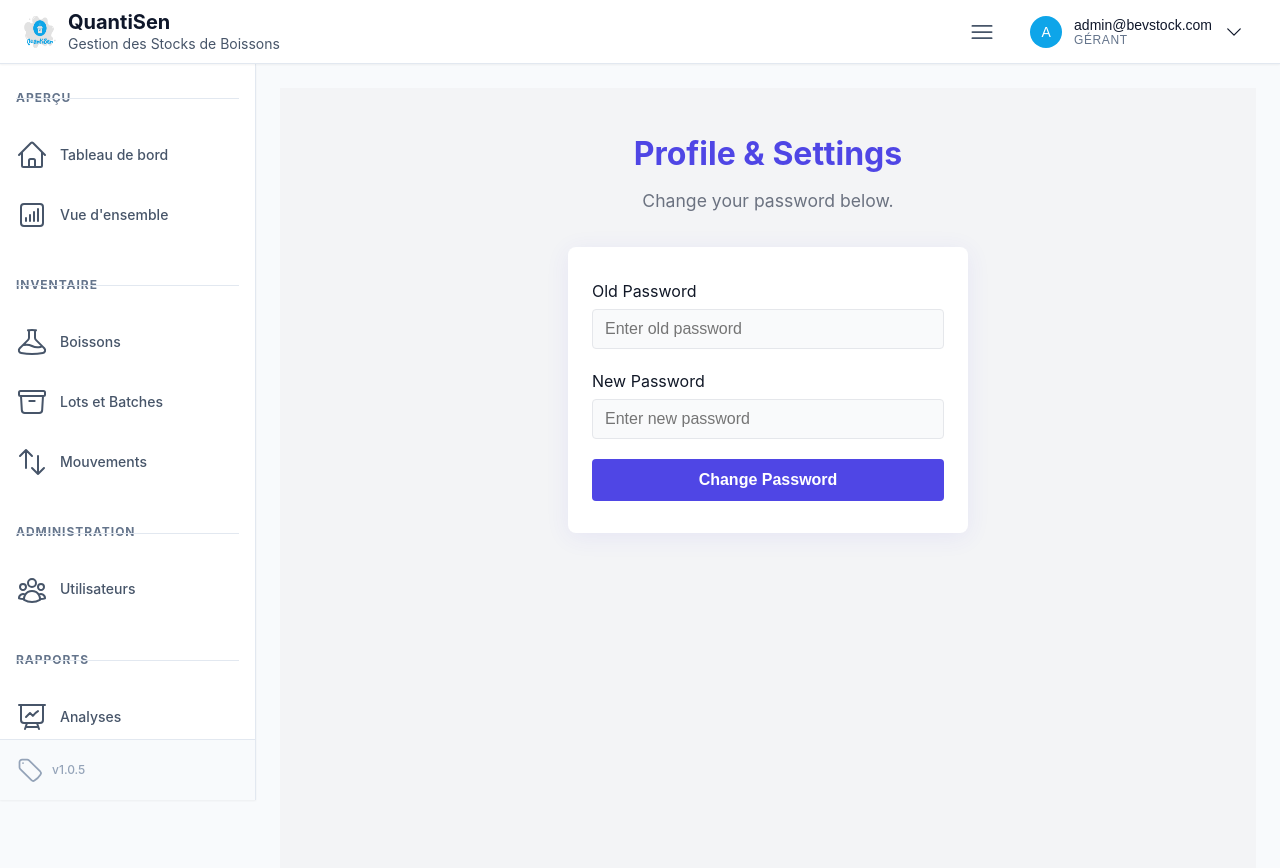
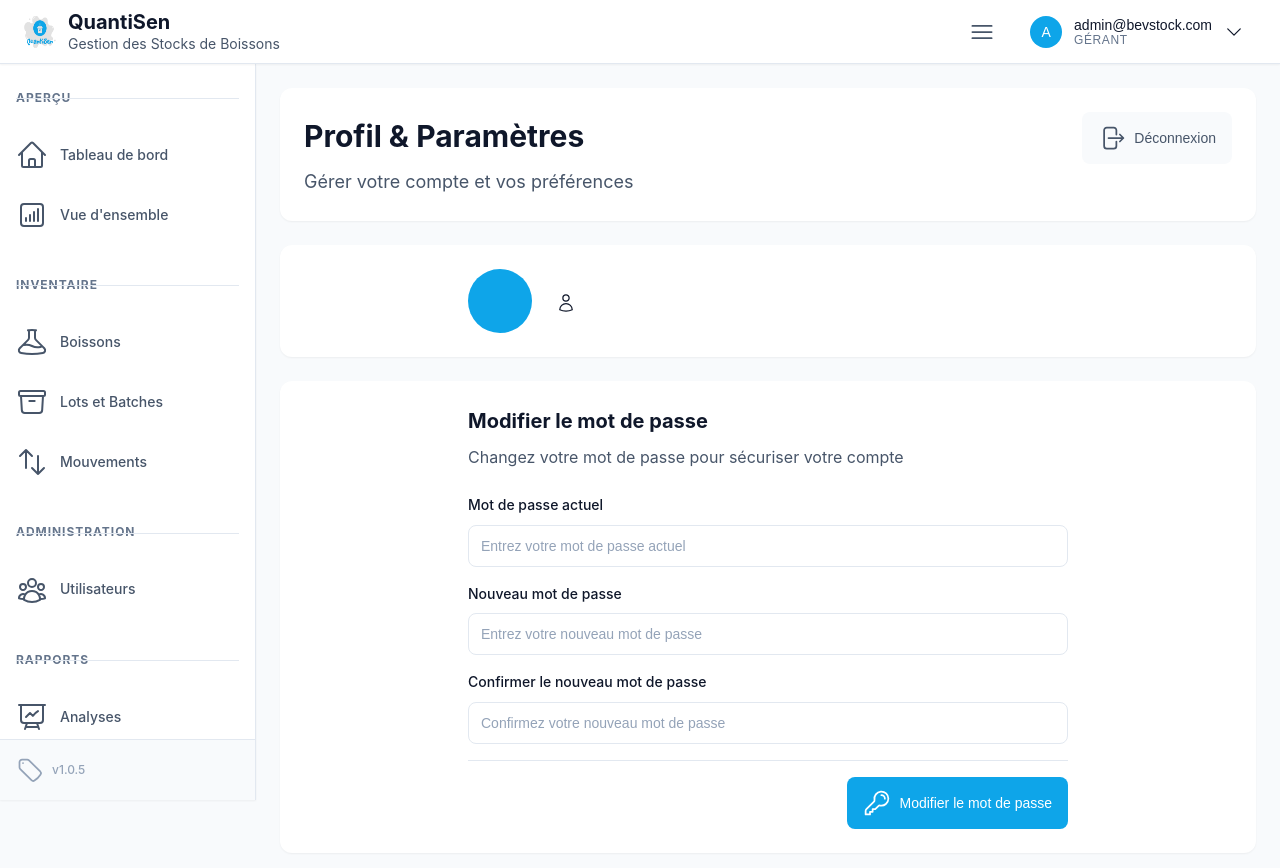
Before and after one commit to traorecheikh/quantisen-client, a Vue app: page /profile in a window 1280 px wide. Shown: the top 868 px of the page. Built offline with nearby package versions, Linux system fonts and the light colour scheme.

Commit message:
feat: enhance ProfilePage with user information display and password change functionality

```diff
--- a/src/pages/ProfilePage.vue
+++ b/src/pages/ProfilePage.vue
@@ -1,96 +1,450 @@
 <template>
   <div class="profile-page">
-    <header class="page-header">
-      <h1>Profile & Settings</h1>
-      <p class="page-subtitle">Change your password below.</p>
-    </header>
-    <section class="profile-section">
-      <form class="change-password-form">
-        <div class="form-group">
-          <label for="old-password">Old Password</label>
-          <input id="old-password" type="password" class="app-input" placeholder="Enter old password" />
+    <!-- Page Header -->
+    <div class="page-header">
+      <div class="header-content">
+        <div class="header-text">
+          <h1 class="page-title">Profil & Paramètres</h1>
+          <p class="page-subtitle">Gérer votre compte et vos préférences</p>
         </div>
-        <div class="form-group">
-          <label for="new-password">New Password</label>
-          <input id="new-password" type="password" class="app-input" placeholder="Enter new password" />
+        <div class="header-actions">
+          <button
+            class="action-btn secondary"
+            @click="logout"
+          >
+            <ArrowRightOnRectangleIcon class="w-4 h-4" />
+            Déconnexion
+          </button>
         </div>
-        <button class="app-btn app-btn-primary" type="button">Change Password</button>
-      </form>
-    </section>
+      </div>
+    </div>
+
+    <!-- Profile Information -->
+    <div class="profile-section">
+      <div class="profile-container">
+        <div class="profile-header">
+          <div class="profile-avatar">
+            {{ currentUser?.email?.charAt(0)?.toUpperCase() }}
+          </div>
+          <div class="profile-info">
+            <h2 class="profile-name">{{ currentUser?.firstName }} {{ currentUser?.lastName }}</h2>
+            <p class="profile-email">{{ currentUser?.email }}</p>
+            <span class="profile-role" :class="currentUser?.role?.toLowerCase()">
+              <ShieldCheckIcon v-if="currentUser?.role === 'GERANT'" class="w-3 h-3" />
+              <UserIcon v-else class="w-3 h-3" />
+              {{ getRoleText(currentUser?.role) }}
+            </span>
+          </div>
+        </div>
+      </div>
+    </div>
+
+    <!-- Change Password Section -->
+    <div class="settings-section">
+      <div class="settings-container">
+        <div class="settings-header">
+          <h3 class="settings-title">Modifier le mot de passe</h3>
+          <p class="settings-subtitle">Changez votre mot de passe pour sécuriser votre compte</p>
+        </div>
+
+        <form @submit.prevent="changePassword" class="password-form">
+          <div class="form-group">
+            <label for="current-password">Mot de passe actuel</label>
+            <input
+              id="current-password"
+              v-model="passwordForm.currentPassword"
+              type="password"
+              class="form-input"
+              placeholder="Entrez votre mot de passe actuel"
+              required
+            />
+          </div>
+
+          <div class="form-group">
+            <label for="new-password">Nouveau mot de passe</label>
+            <input
+              id="new-password"
+              v-model="passwordForm.newPassword"
+              type="password"
+              class="form-input"
+              placeholder="Entrez votre nouveau mot de passe"
+              required
+            />
+          </div>
+
+          <div class="form-group">
+            <label for="confirm-password">Confirmer le nouveau mot de passe</label>
+            <input
+              id="confirm-password"
+              v-model="passwordForm.confirmPassword"
+              type="password"
+              class="form-input"
+              placeholder="Confirmez votre nouveau mot de passe"
+              required
+            />
+          </div>
+
+          <div class="form-actions">
+            <button type="submit" class="submit-btn primary">
+              <KeyIcon class="w-4 h-4" />
+              Modifier le mot de passe
+            </button>
+          </div>
+        </form>
+      </div>
+    </div>
   </div>
 </template>
 
 <script setup lang="ts">
-// No logic yet
+import { ref, onMounted } from 'vue'
+import { useRouter } from 'vue-router'
+import {
+  ArrowRightOnRectangleIcon,
+  KeyIcon,
+  ShieldCheckIcon,
+  UserIcon
+} from '@heroicons/vue/24/outline'
+import { type User, UserService } from "../api"
+import { POSITION, useToast } from 'vue-toastification'
+
+const router = useRouter()
+const toast = useToast()
+
+const currentUser = ref<User | null>(null)
+const passwordForm = ref({
+  currentPassword: '',
+  newPassword: '',
+  confirmPassword: ''
+})
+
+onMounted(async () => {
+  // Get current user info from localStorage or API
+  const storedUser = localStorage.getItem('currentUser')
+  if (storedUser) {
+    currentUser.value = JSON.parse(storedUser)
+  }
+})
+
+const getRoleText = (role: string | undefined) => {
+  switch (role) {
+    case 'GERANT':
+      return 'Gérant'
+    case 'EMPLOYE':
+      return 'Employé'
+    case 'LIVREUR':
+      return 'Livreur'
+    default:
+      return role
+  }
+}
+
+const changePassword = async () => {
+  if (passwordForm.value.newPassword !== passwordForm.value.confirmPassword) {
+    toast.error('Les mots de passe ne correspondent pas', {
+      timeout: 3000,
+      position: POSITION.BOTTOM_RIGHT
+    })
+    return
+  }
+
+  if (passwordForm.value.newPassword.length < 6) {
+    toast.error('Le mot de passe doit contenir au moins 6 caractères', {
+      timeout: 3000,
+      position: POSITION.BOTTOM_RIGHT
+    })
+    return
+  }
+
+  try {
+    if (currentUser.value?.id) {
+      await UserService.changePassword(currentUser.value.id, {
+        currentPassword: passwordForm.value.currentPassword,
+        newPassword: passwordForm.value.newPassword
+      })
+
+      toast.success('Mot de passe modifié avec succès !', {
+        timeout: 3000,
+        position: POSITION.BOTTOM_RIGHT
+      })
+
+      // Clear form
+      passwordForm.value = {
+        currentPassword: '',
+        newPassword: '',
+        confirmPassword: ''
+      }
+    }
+  } catch (error) {
+    toast.error('Erreur lors de la modification du mot de passe', {
+      timeout: 3000,
+      position: POSITION.BOTTOM_RIGHT
+    })
+  }
+}
+
+const logout = () => {
+  localStorage.removeItem('authToken')
+  localStorage.removeItem('currentUser')
+  router.push('/login')
+  toast.success('Déconnexion réussie', {
+    timeout: 2000,
+    position: POSITION.BOTTOM_RIGHT
+  })
+}
 </script>
 
 <style scoped>
 .profile-page {
-  min-height: 100vh;
-  background: #f3f4f6;
-  padding: 40px 0 0 0;
-}
-.page-header {
-  text-align: center;
-  margin-bottom: 32px;
-}
-.page-header h1 {
-  font-size: 2rem;
-  color: #4f46e5;
-  font-weight: bold;
-}
-.page-subtitle {
-  color: #6b7280;
-  font-size: 1.1rem;
-  margin-top: 8px;
-}
-.profile-section {
-  max-width: 400px;
-  margin: 0 auto;
-  background: #fff;
-  border-radius: 8px;
-  box-shadow: 0 4px 24px rgba(79,70,229,0.08);
-  padding: 32px 24px;
-}
-.change-password-form {
   display: flex;
   flex-direction: column;
-  gap: 20px;
+  gap: var(--space-6);
 }
+
+.page-header {
+  background: var(--color-bg-primary);
+  border-radius: var(--radius-xl);
+  padding: var(--space-6);
+  box-shadow: var(--shadow-sm);
+}
+
+.header-content {
+  display: flex;
+  justify-content: space-between;
+  align-items: flex-start;
+  gap: var(--space-4);
+}
+
+.header-text {
+  flex: 1;
+}
+
+.page-title {
+  font-size: var(--font-size-3xl);
+  font-weight: var(--font-weight-bold);
+  color: var(--color-text-primary);
+  margin-bottom: var(--space-2);
+}
+
+.page-subtitle {
+  font-size: var(--font-size-lg);
+  color: var(--color-text-secondary);
+}
+
+.action-btn {
+  display: flex;
+  align-items: center;
+  gap: var(--space-2);
+  padding: var(--space-3) var(--space-4);
+  border: none;
+  border-radius: var(--radius-lg);
+  font-size: var(--font-size-sm);
+  font-weight: var(--font-weight-medium);
+  cursor: pointer;
+  transition: all var(--transition-fast);
+}
+
+.action-btn.secondary {
+  background: var(--color-bg-secondary);
+  color: var(--color-text-secondary);
+}
+
+.action-btn.secondary:hover {
+  background: var(--color-bg-tertiary);
+  color: var(--color-text-primary);
+  transform: translateY(-1px);
+  box-shadow: var(--shadow-md);
+}
+
+.profile-section {
+  background: var(--color-bg-primary);
+  border-radius: var(--radius-xl);
+  padding: var(--space-6);
+  box-shadow: var(--shadow-sm);
+}
+
+.profile-container {
+  max-width: 600px;
+  margin: 0 auto;
+}
+
+.profile-header {
+  display: flex;
+  align-items: center;
+  gap: var(--space-4);
+}
+
+.profile-avatar {
+  display: flex;
+  align-items: center;
+  justify-content: center;
+  width: 4rem;
+  height: 4rem;
+  border-radius: var(--radius-full);
+  background: var(--color-primary-500);
+  color: var(--color-text-inverse);
+  font-size: var(--font-size-xl);
+  font-weight: var(--font-weight-bold);
+  flex-shrink: 0;
+}
+
+.profile-info {
+  flex: 1;
+}
+
+.profile-name {
+  font-size: var(--font-size-xl);
+  font-weight: var(--font-weight-bold);
+  color: var(--color-text-primary);
+  margin-bottom: var(--space-1);
+}
+
+.profile-email {
+  font-size: var(--font-size-base);
+  color: var(--color-text-secondary);
+  margin-bottom: var(--space-2);
+}
+
+.profile-role {
+  display: inline-flex;
+  align-items: center;
+  gap: var(--space-1);
+  padding: var(--space-1) var(--space-2);
+  border-radius: var(--radius-full);
+  font-size: var(--font-size-xs);
+  font-weight: var(--font-weight-medium);
+  text-transform: uppercase;
+}
+
+.profile-role.gerant {
+  background: var(--color-primary-50);
+  color: var(--color-primary-700);
+}
+
+.profile-role.employe {
+  background: var(--color-secondary-100);
+  color: var(--color-secondary-700);
+}
+
+.profile-role.livreur {
+  background: var(--color-info-100);
+  color: var(--color-info-700);
+}
+
+.settings-section {
+  background: var(--color-bg-primary);
+  border-radius: var(--radius-xl);
+  padding: var(--space-6);
+  box-shadow: var(--shadow-sm);
+}
+
+.settings-container {
+  max-width: 600px;
+  margin: 0 auto;
+}
+
+.settings-header {
+  margin-bottom: var(--space-6);
+}
+
+.settings-title {
+  font-size: var(--font-size-xl);
+  font-weight: var(--font-weight-bold);
+  color: var(--color-text-primary);
+  margin-bottom: var(--space-2);
+}
+
+.settings-subtitle {
+  font-size: var(--font-size-base);
+  color: var(--color-text-secondary);
+}
+
+.password-form {
+  display: flex;
+  flex-direction: column;
+  gap: var(--space-4);
+}
+
+.form-group {
+  display: flex;
+  flex-direction: column;
+  gap: var(--space-2);
+}
+
 .form-group label {
-  font-size: 1rem;
-  color: #111827;
-  margin-bottom: 4px;
-  display: block;
+  font-size: var(--font-size-sm);
+  font-weight: var(--font-weight-medium);
+  color: var(--color-text-primary);
 }
-.app-input {
-  width: 100%;
-  padding: 10px 12px;
-  border: 1px solid #e5e7eb;
-  border-radius: 4px;
-  font-size: 1rem;
-  background: #f9fafb;
-  transition: border 0.2s;
+
+.form-input {
+  padding: var(--space-3);
+  border: 1px solid var(--color-border-light);
+  border-radius: var(--radius-lg);
+  background: var(--color-bg-primary);
+  color: var(--color-text-primary);
+  font-size: var(--font-size-sm);
+  transition: all var(--transition-fast);
 }
-.app-input:focus {
-  border-color: #4f46e5;
+
+.form-input:focus {
   outline: none;
+  border-color: var(--color-primary-500);
+  box-shadow: 0 0 0 3px var(--color-primary-100);
 }
-.app-btn {
-  width: 100%;
-  padding: 12px;
+
+.form-input::placeholder {
+  color: var(--color-text-muted);
+}
+
+.form-actions {
+  display: flex;
+  justify-content: flex-end;
+  padding-top: var(--space-4);
+  border-top: 1px solid var(--color-border-light);
+}
+
+.submit-btn {
+  display: flex;
+  align-items: center;
+  gap: var(--space-2);
+  padding: var(--space-3) var(--space-4);
   border: none;
-  border-radius: 4px;
-  font-size: 1rem;
-  font-weight: 600;
+  border-radius: var(--radius-lg);
+  font-size: var(--font-size-sm);
+  font-weight: var(--font-weight-medium);
   cursor: pointer;
-  transition: background 0.2s;
+  transition: all var(--transition-fast);
 }
-.app-btn-primary {
-  background: #4f46e5;
-  color: #fff;
+
+.submit-btn.primary {
+  background: var(--color-primary-500);
+  color: var(--color-text-inverse);
 }
-.app-btn-primary:hover {
-  background: #3730a3;
+
+.submit-btn.primary:hover {
+  background: var(--color-primary-600);
+  transform: translateY(-1px);
+  box-shadow: var(--shadow-md);
+}
+
+@media (max-width: 768px) {
+  .header-content {
+    flex-direction: column;
+    align-items: stretch;
+  }
+
+  .profile-header {
+    flex-direction: column;
+    text-align: center;
+  }
+
+  .form-actions {
+    justify-content: stretch;
+  }
+
+  .submit-btn {
+    justify-content: center;
+  }
 }
 </style>
```
Also changed, not shown: src/api/features/lot/models/lotModel.ts (+14 -3 lines).
